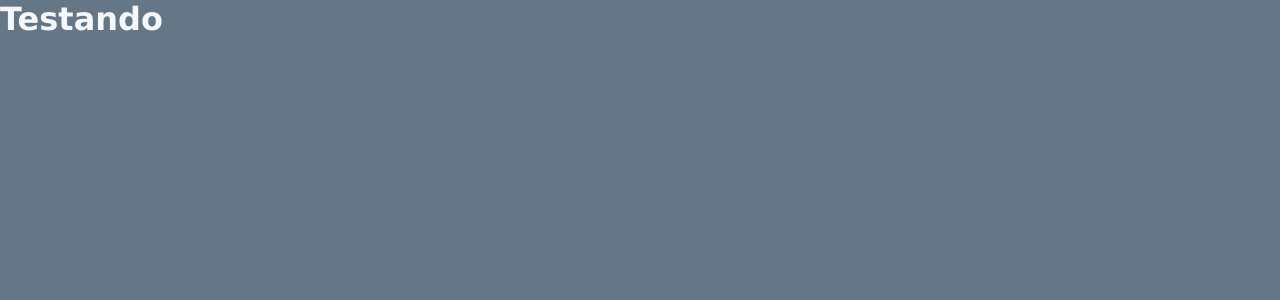
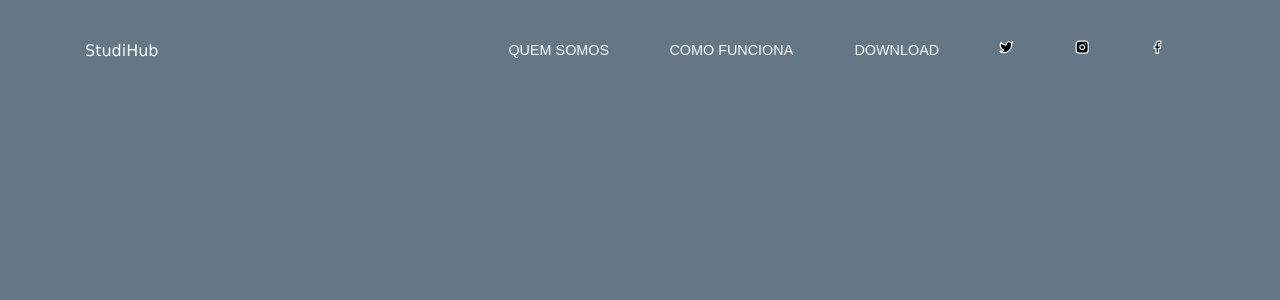
Before and after one commit to Silvio-Ronaldo/StudiHub-Web, a React (Create React App) app: page / in a window 1280 px wide. Shown: the top 300 px of the page. Built offline with nearby package versions, Linux system fonts and the light colour scheme.

Commit message:
Definindo o header

```diff
--- a/package.json
+++ b/package.json
@@ -12,6 +12,7 @@
     "@types/react-dom": "^16.9.8",
     "react": "^17.0.1",
     "react-dom": "^17.0.1",
+    "react-icons": "^4.1.0",
     "react-router-dom": "^5.2.0",
     "react-scripts": "4.0.1",
     "styled-components": "^5.2.1",
@@ -38,6 +39,7 @@
   },
   "devDependencies": {
     "@types/eslint": "^7.2.6",
+    "@types/react-icons": "^3.0.0",
     "@types/react-router-dom": "^5.1.7",
     "@types/styled-components": "^5.1.7",
     "@typescript-eslint/eslint-plugin": "^4.14.1",
--- /dev/null
+++ b/src/components/Header/index.tsx
@@ -0,0 +1,51 @@
+import React from 'react';
+import { FiTwitter, FiInstagram, FiFacebook } from 'react-icons/fi';
+
+import {
+  Container,
+  Content,
+  Brand,
+  LinkList,
+  StyledLink,
+} from '../../styles/components/Header';
+
+const Header: React.FC = () => {
+  return (
+    <Container>
+      <Content>
+        <Brand>StudiHub</Brand>
+
+        <div>
+          <LinkList>
+            <li>
+              <StyledLink to="https://google.com">Quem Somos</StyledLink>
+            </li>
+            <li>
+              <StyledLink to="https://google.com">Como funciona</StyledLink>
+            </li>
+            <li>
+              <StyledLink to="https://google.com">Download</StyledLink>
+            </li>
+            <li>
+              <StyledLink to="https://google.com">
+                <FiTwitter fill="true" />
+              </StyledLink>
+            </li>
+            <li>
+              <StyledLink to="https://google.com">
+                <FiInstagram fill="true" />
+              </StyledLink>
+            </li>
+            <li>
+              <StyledLink to="https://google.com">
+                <FiFacebook fill="true" />
+              </StyledLink>
+            </li>
+          </LinkList>
+        </div>
+      </Content>
+    </Container>
+  );
+};
+
+export default Header;
--- a/src/pages/Home/index.tsx
+++ b/src/pages/Home/index.tsx
@@ -1,7 +1,15 @@
 import React from 'react';
 
+import { Container } from '../../styles/pages/Home';
+
+import Header from '../../components/Header';
+
 const Home: React.FC = () => {
-  return <h1>Testando</h1>;
+  return (
+    <Container>
+      <Header />
+    </Container>
+  );
 };
 
 export default Home;
--- /dev/null
+++ b/src/styles/components/Header.ts
@@ -0,0 +1,93 @@
+import styled from 'styled-components';
+import { Link } from 'react-router-dom';
+
+export const Container = styled.header`
+  display: flex;
+  align-items: center;
+  justify-content: flex-start;
+
+  color: ${props => props.theme.colors.text};
+  background-color: transparent !important;
+
+  box-shadow: none;
+  border-radius: 3px;
+
+  width: 100%;
+  padding-top: 25px;
+  margin-bottom: 20px;
+
+  position: fixed;
+  transition: all 150ms ease 0s;
+`;
+
+export const Content = styled.div`
+  display: flex;
+  flex: 1;
+  align-items: center;
+  justify-content: space-between;
+
+  min-height: 50px;
+  width: 100%;
+  max-width: 1140px;
+
+  margin: 0 auto;
+  padding: 0 15px;
+`;
+
+export const Brand = styled.div`
+  flex: 1;
+`;
+
+export const LinkList = styled.ul`
+  margin: 0;
+  padding-top: 0;
+  padding-left: 0;
+  padding-bottom: 0;
+
+  font-size: 0.9rem;
+  list-style: none;
+  font-family: Arial, Helvetica, sans-serif;
+  font-weight: 300;
+  line-height: 1.5em;
+
+  li {
+    float: left;
+    display: block;
+    position: relative;
+
+    width: auto;
+    margin: 0;
+    padding: 0 16px;
+
+    border-radius: 3px;
+
+    &:hover {
+      box-shadow: 0 4px 18px 0px rgba(0, 0, 0, 0.12),
+        0 7px 10px -5px rgba(0, 0, 0, 0.15);
+      transition: all 150ms ease 0s;
+    }
+  }
+`;
+
+export const StyledLink = styled(Link)`
+  display: inline-flex;
+  position: relative;
+
+  background: transparent;
+  color: inherit;
+
+  box-shadow: none;
+  text-decoration: none;
+  line-height: 20px;
+  text-transform: uppercase;
+
+  margin: 0;
+  padding: 0.9rem;
+
+  min-height: auto;
+
+  text-align: center;
+  white-space: nowrap;
+  will-change: box-shadow, transform;
+  touch-action: manipulation;
+`;
--- /dev/null
+++ b/src/styles/pages/Home.ts
@@ -0,0 +1,3 @@
+import styled from 'styled-components';
+
+export const Container = styled.div``;
```
Also changed, not shown: 2 other files (tests, documents, lock files or other folders).
